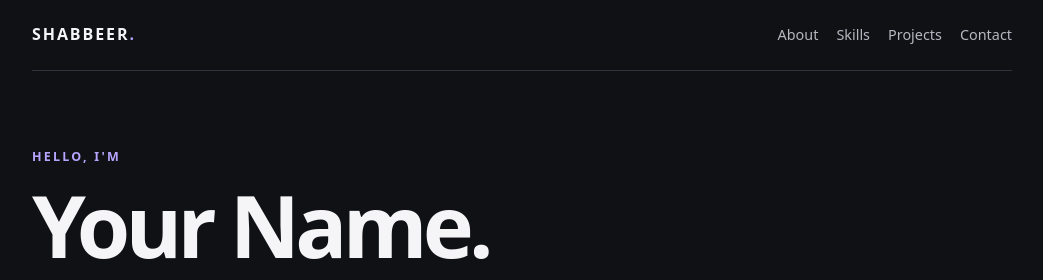
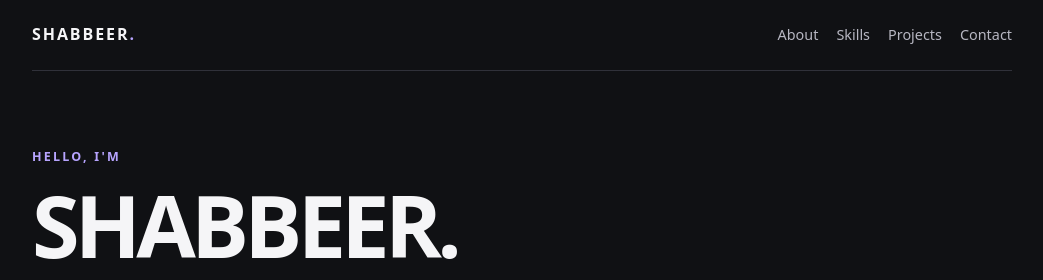
Before and after one commit to sabbirhidko7-eng/-skh.github.io, a plain HTML site: page index.html in a window 1280 px wide. Shown: the top 280 px of the page, without its empty margins (118-1161 px from the left). Drawn offline with Linux system fonts and the light colour scheme.

Commit message:
Update index.html

```diff
--- a/index.html
+++ b/index.html
@@ -4,7 +4,7 @@
   <meta charset="UTF-8">
   <meta name="viewport" content="width=device-width, initial-scale=1">
   <meta name="description" content="A modern dark personal portfolio website.">
-  <title> SHABBEER | Portfolio</title>
+  <title> your name| Portfolio</title>
   <style>
     :root {
       --bg: #101114;
@@ -76,7 +76,7 @@
     <main>
       <section class="hero" id="home">
         <div class="eyebrow">HELLO, I'M</div>
-        <h1>Your Name.</h1>
+        <h1> SHABBEER.</h1>
         <p class="role">Content Creator &amp; Creative Thinker.</p>
         <p class="intro">I create engaging content, tell stories, and turn ideas into something meaningful. Welcome to my little corner of the internet.</p>
         <div class="actions">
```
